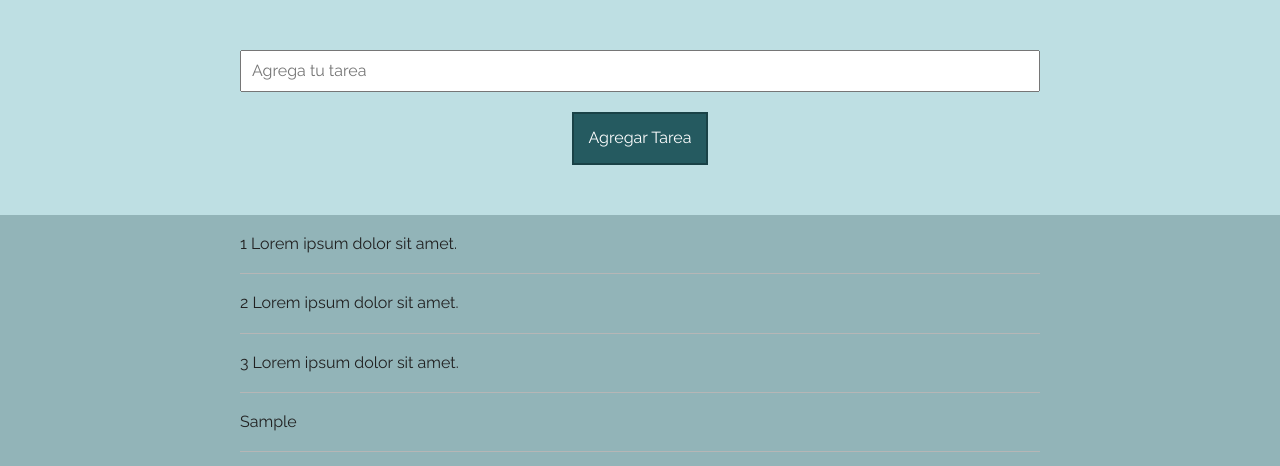
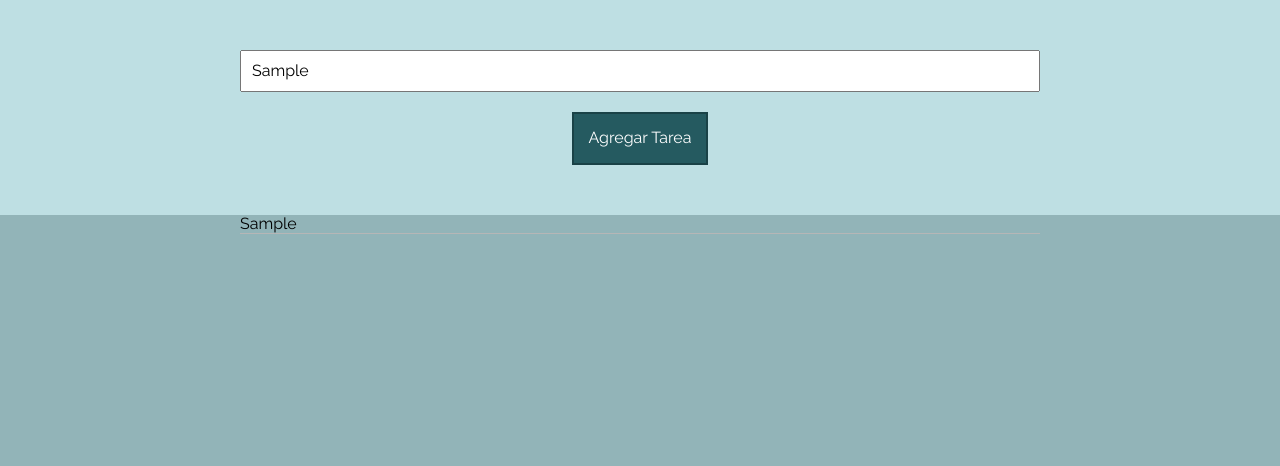
Before and after one commit to pando89/primer-workshop-js, a plain HTML site: page index.html in a window 1280 px wide. Both pictures are taken after typing "Sample" into the empty fields and a click on the button "Agregar Tarea". Drawn offline with nearby package versions, Linux system fonts and the light colour scheme.

Commit message:
segundo intento

```diff
--- a/index.html
+++ b/index.html
@@ -20,9 +20,6 @@
 	<div class="tareas">
 		<div class="wrap">
 			<ul class="lista" id="lista">
-				<li><a href="#">1 Lorem ipsum dolor sit amet.</a></li>
-				<li><a href="#">2 Lorem ipsum dolor sit amet.</a></li>
-				<li><a href="#">3 Lorem ipsum dolor sit amet.</a></li>
 			</ul>
 		</div>
 	</div>
--- a/js/main.js
+++ b/js/main.js
@@ -27,7 +27,22 @@ function constructorTareas(registro,tarea){
 
 
    localStorage.setItem(registro,JSON.stringify(identificador));
-        // Agregamos el contenido al enlace
+debugger;
+var miUl = document.getElementById('lista');
+nuevaTarea.id='li'+identificador.registro;
+nuevaTarea.innerText=identificador.tarea;
+miUl.appendChild(nuevaTarea);
+
+
+
+
+
+
+
+
+
+
+      /*  // Agregamos el contenido al enlace
         enlace.appendChild(contenido);
         // Le establecemos un atributo href
         enlace.setAttribute("href", "#");
@@ -43,8 +58,14 @@ function constructorTareas(registro,tarea){
                 this.parentNode.removeChild(this);
             });
         }
+*/
+    };
 
-    };
+    for (var i = 0; i < localStorage.length; i++) {
+      console.log( localStorage.key(i) +" has value " + localStorage[localStorage.key(i)] );
+    }
+
+
     var comprobarInput = function(){
         tareaInput.className = "";
         teareaInput.setAttribute("placeholder", "Agrega tu tarea");
@@ -65,5 +86,5 @@ function constructorTareas(registro,tarea){
     // Borrando Elementos de la lista
     for (var i = 0; i < lista.children.length; i++) {
         lista.children[i].addEventListener("click", eleminarTarea);
-    }
+        }
 }());
```
